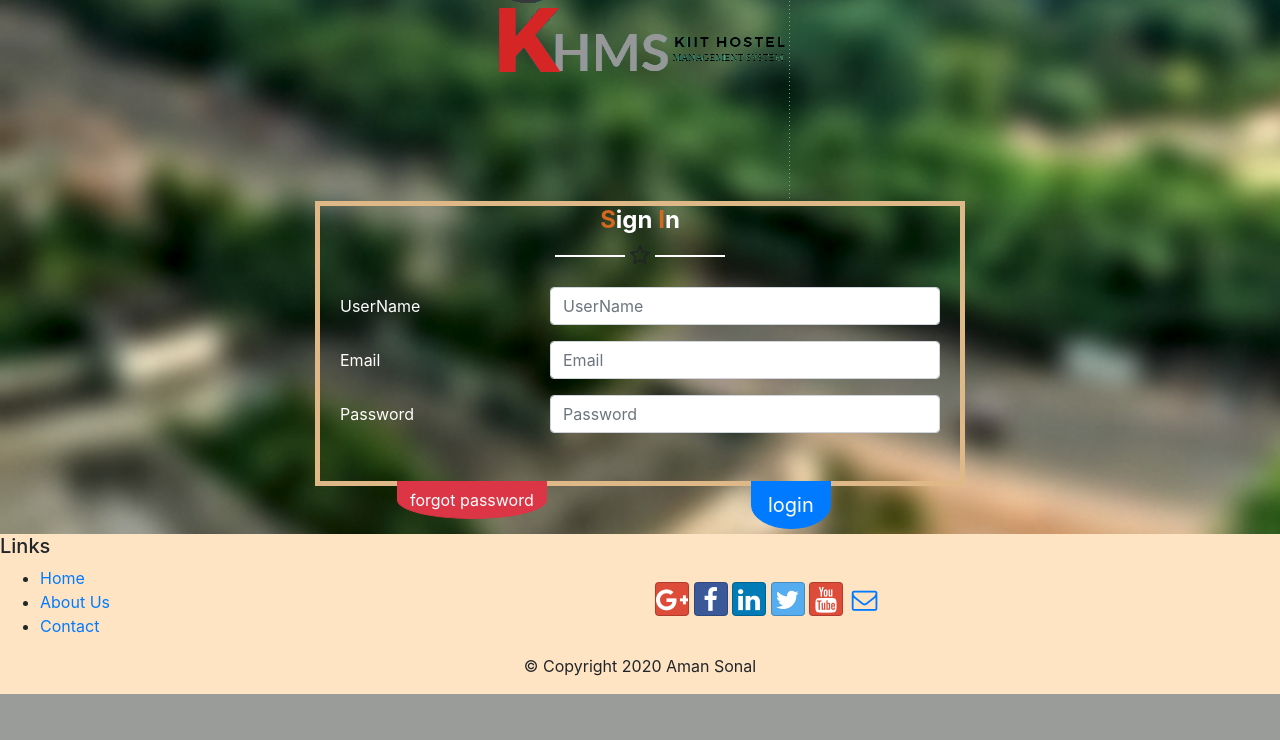
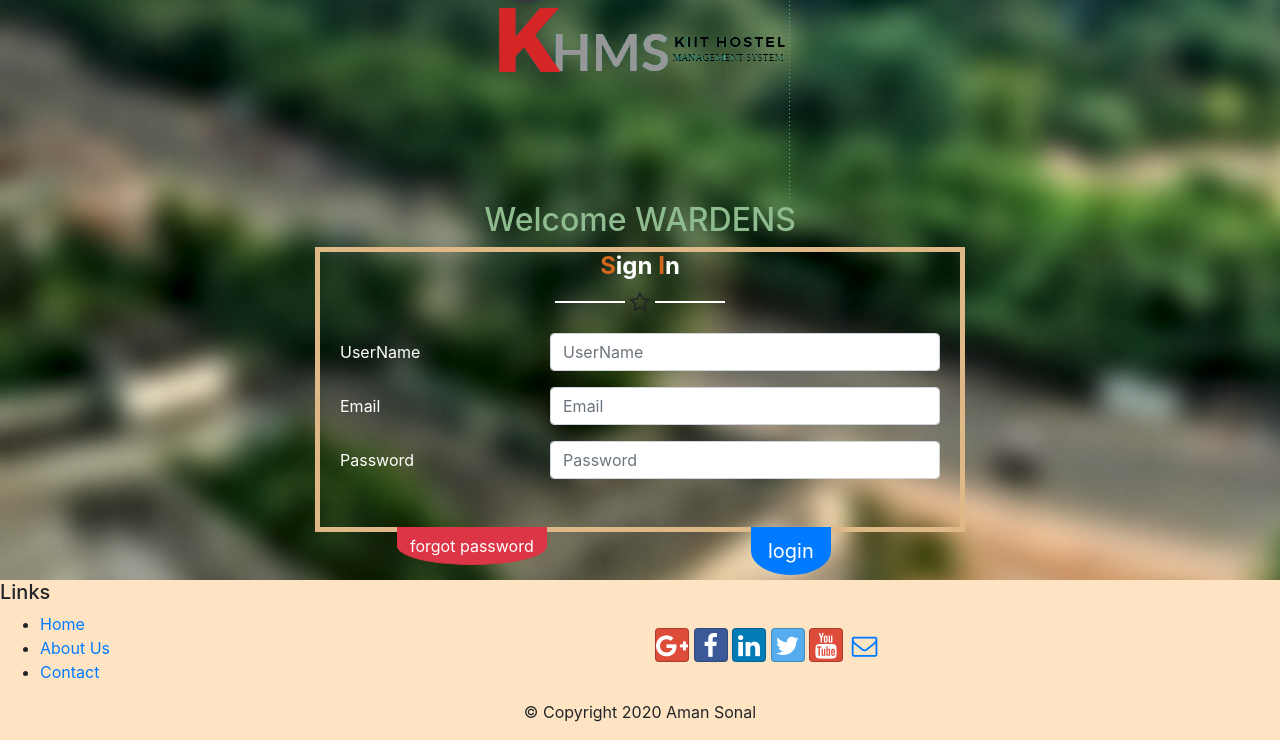
Before and after one commit to Aman-sonal/Kitt-management-site, a PHP site: page /Mainpage.html in a window 1280 px wide. Shown: the part 624-1364 px from the top of the page. Before the commit the page ends 1318 px from the top, so only its background shows below. Run offline with PHP 8.4, Linux system fonts and the light colour scheme; some libraries are stand-ins or nearby versions.

Commit message:
front page updated

```diff
--- a/Bootstrap4/conFusion/Mainpage.html
+++ b/Bootstrap4/conFusion/Mainpage.html
@@ -37,12 +37,14 @@
         </div>
         </nav>
 
-
     <div class="bg-image">
             <div class="text-center">
                 <img src="https://cdn.kiit.ac.in/wp-content/uploads/2018/04/KIIT-Logo-side-w1600.png" class="img-fluid" width="700" height="600">
             </div>
             <img src="LunaPic-Edit-7.PNG" class="img-fluid mx-auto d-block logo">
+            <div class="d-flex flex-row wrapper justify-content-center">
+                <h2>Welcome  <span></span></h2>
+            </div>
         <div class="form-box mx-auto d-block mb-5" >
                 <form>
                     <div class="row">
--- a/Bootstrap4/conFusion/mainpage.css
+++ b/Bootstrap4/conFusion/mainpage.css
@@ -82,3 +82,19 @@ nav.black{
     margin-left:30px;
    }
 }
+.wrapper{
+    color:darkseagreen;
+}
+.wrapper span::before{
+    content:"";
+    animation: animate infinite 5s;
+
+}
+@keyframes animate{
+    0% {
+        content:'KIITIANS';
+    }
+    50%{
+        content: 'WARDENS';
+    }
+}
```
